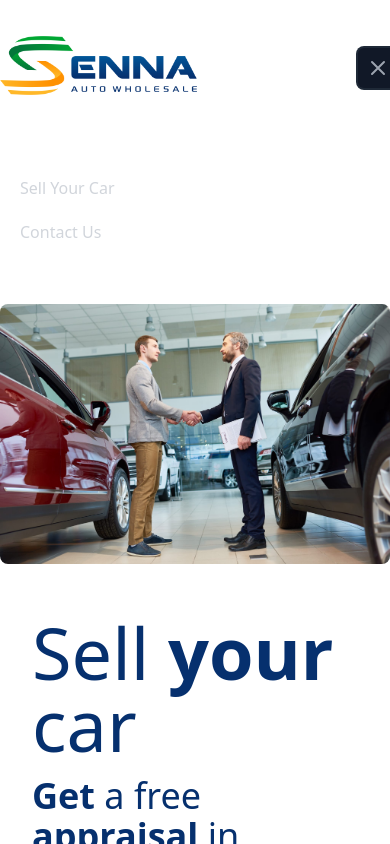
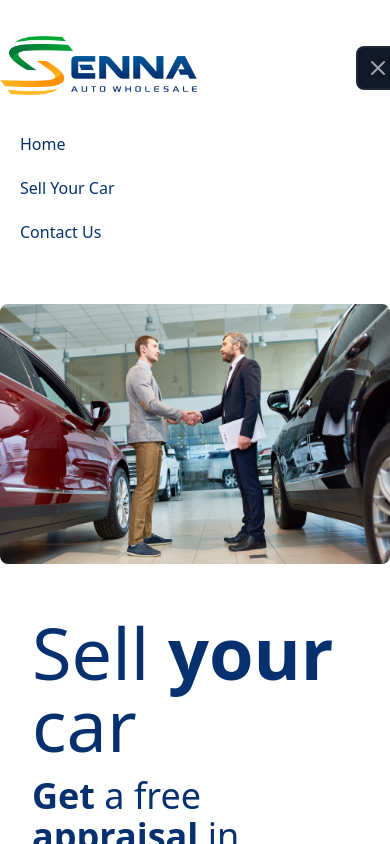
Before and after one commit to reginaldogomes/senna-auto-wholesale, a Next.js app: page / in a window 390 px wide. Both pictures are taken after a click on the button "Open main menu". Shown: the top 844 px of the page. Built offline with nearby package versions, Linux system fonts and the light colour scheme.

Commit message:
ajustes cores menu

```diff
--- a/src/components/Index/Index.tsx
+++ b/src/components/Index/Index.tsx
@@ -6,7 +6,7 @@ const Index = () => {
         <>
             <div className="w-full flex flex-col flex-wrap">
                 <section className="container m-auto">
-                    <div className="flex flex-col mb-4">
+                    <div className="flex flex-col md:flex-wrap mb-4">
                         <div className="py-5">
                             <img
                                 src="images/sell-your-car-web.jpg"
@@ -14,7 +14,7 @@ const Index = () => {
                                 alt="..."
                             />
                         </div>
-                        <div className="bg-white py-10 pt-8 px-8">
+                        <div className="bg-white pt-8 px-8">
                             <h1 className="text-7xl text-blue">
                                 Sell <strong>your</strong> car
                             </h1>
--- a/src/components/Layout/NavBar.tsx
+++ b/src/components/Layout/NavBar.tsx
@@ -97,17 +97,17 @@ export const NavBar = () => {
                             className="px-2 pt-2 pb-3 space-y-1 sm:px-3"
                         >
                             <Link href="/">
-                                <a className="hover:bg-primary text-white block px-3 py-2 rounded-md text-base font-medium">
+                                <a className="hover:bg-yellow text-blue block px-3 py-2 rounded-md text-base font-medium">
                                     Home
                                 </a>
                             </Link>
                             <Link href="/sell">
-                                <a className="text-gray-300 hover:bg-gray-700 hover:text-white block px-3 py-2 rounded-md text-base font-medium">
+                                <a className="hover:bg-yellow text-blue hover:text-white block px-3 py-2 rounded-md text-base font-medium">
                                     Sell Your Car
                                 </a>
                             </Link>
                             <Link href="/contact-us">
-                                <a className="text-gray-300 hover:bg-gray-700 hover:text-white block px-3 py-2 rounded-md text-base font-medium">
+                                <a className="hover:bg-yellow text-blue hover:text-white block px-3 py-2 rounded-md text-base font-medium">
                                     Contact Us
                                 </a>
                             </Link>
```
